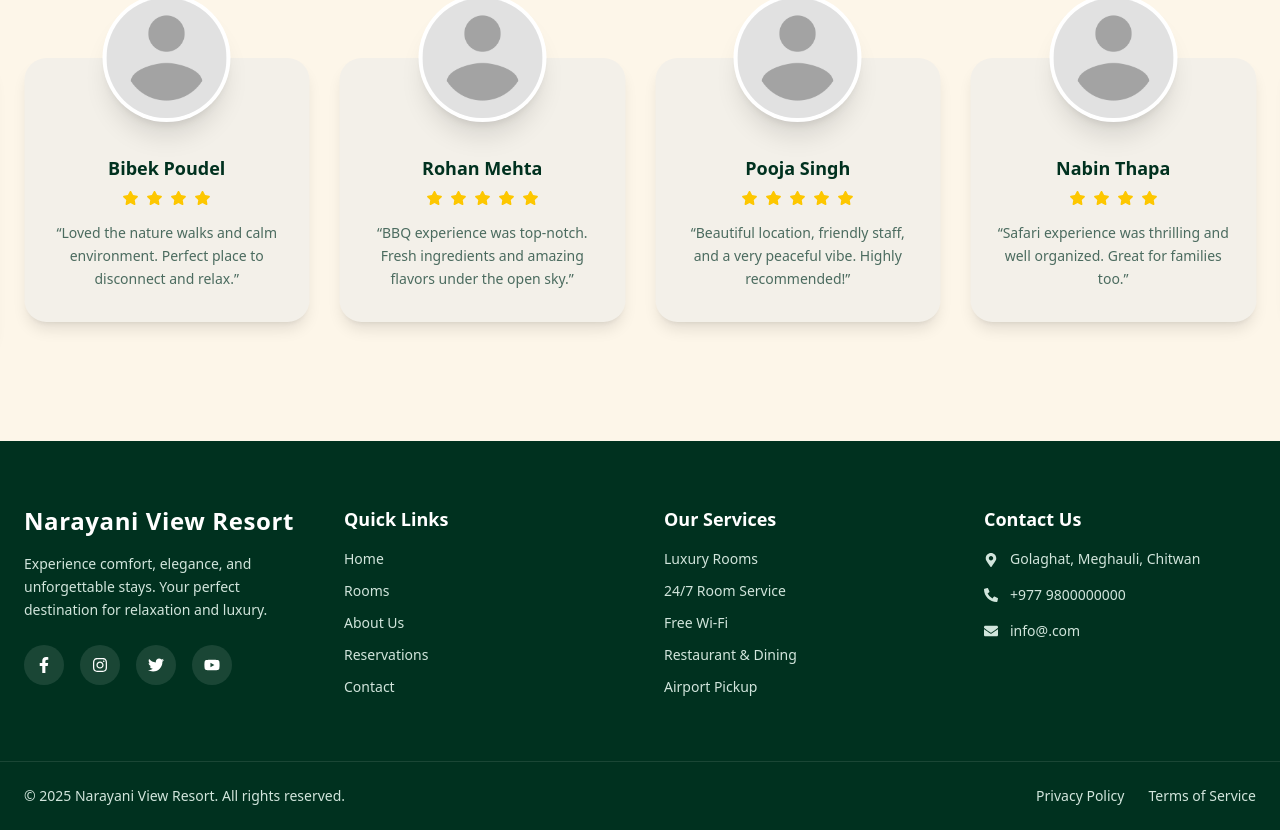
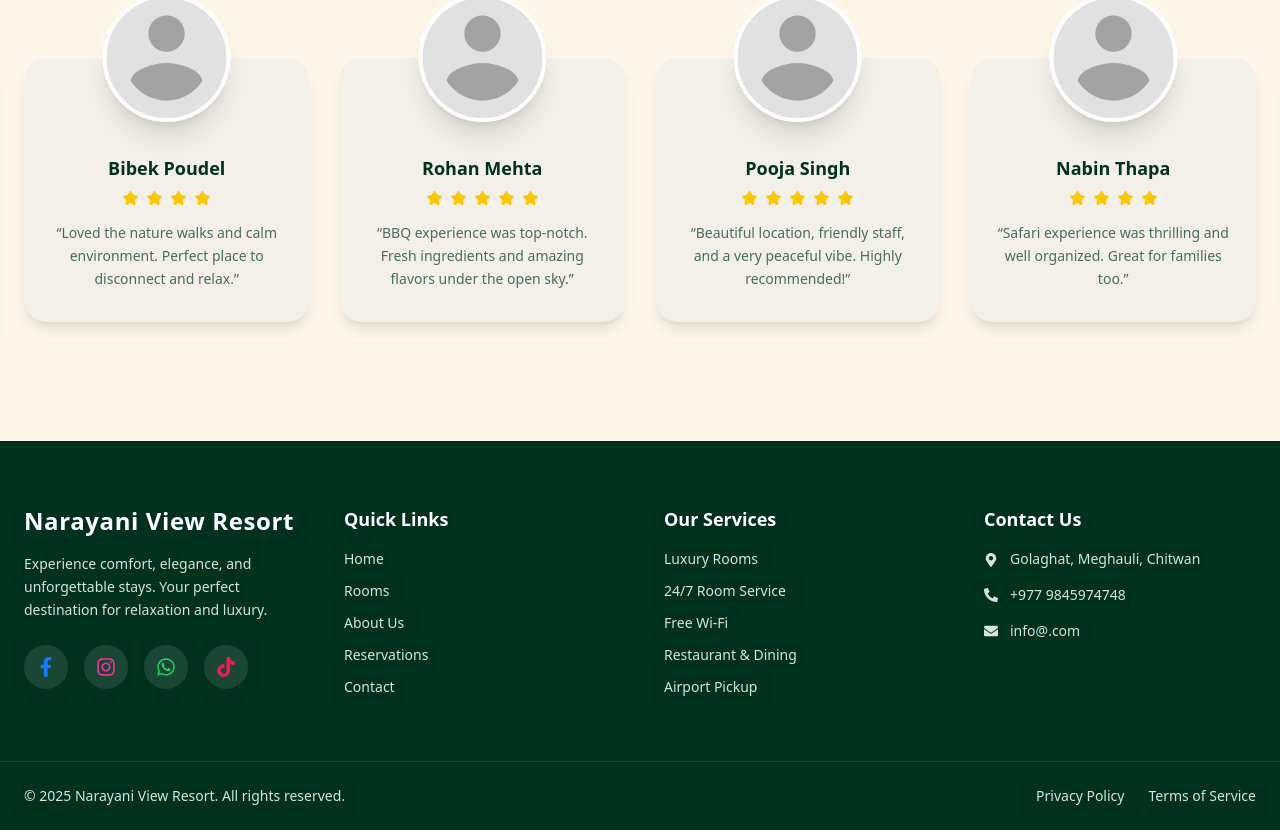
Before and after one commit to kaushalNeupane10/nvr, a Next.js app in the folder frontend/: page / in a window 1280 px wide. Shown: the part 3008-3838 px from the top of the page. Built offline with nearby package versions, Linux system fonts and the light colour scheme.

Commit message:
remove twitter and added tiktok icon and give colors to all social media and integrated redirects.

```diff
--- a/frontend/components/Footer.jsx
+++ b/frontend/components/Footer.jsx
@@ -1,11 +1,11 @@
 import {
   FaFacebookF,
   FaInstagram,
-  FaTwitter,
-  FaYoutube,
   FaMapMarkerAlt,
   FaPhoneAlt,
   FaEnvelope,
+  FaWhatsapp,
+  FaTiktok,
 } from "react-icons/fa";
 import Link from "next/link";
 
@@ -27,30 +27,39 @@ export default function Footer() {
 
             {/* social icons  */}
             <div className="flex gap-4 mt-6">
-              <a
+              <Link
                 className="p-3 bg-white/10 rounded-full hover:bg-white hover:text-[#00311F] transition"
-                href="#"
+                href="https://www.facebook.com/p/Narayani-View-Resort-100087618230983/"
+                target="_blank"
+                rel="noopener noreferrer"
               >
-                <FaFacebookF />
-              </a>
-              <a
+                <FaFacebookF className="text-[#1877F2] w-5 h-5"/>
+              </Link>
+              <Link
                 className="p-3 bg-white/10 rounded-full hover:bg-white hover:text-[#00311F] transition"
-                href="#"
+                href="https://www.instagram.com/p/DEH9oNwqIvW/?hl=en"
+                target="_blank"
+                rel="noopener noreferrer"
               >
-                <FaInstagram />
-              </a>
-              <a
+                <FaInstagram className="text-pink-500 w-5 h-5"/>
+              </Link>
+
+              <Link
                 className="p-3 bg-white/10 rounded-full hover:bg-white hover:text-[#00311F] transition"
-                href="#"
+                href="https://wa.me/9779845974748"
+                target="_blank"
+                rel="noopener noreferrer"
               >
-                <FaTwitter />
-              </a>
-              <a
+                <FaWhatsapp className="text-[#25D366] w-5 h-5"/>
+              </Link>
+              <Link
                 className="p-3 bg-white/10 rounded-full hover:bg-white hover:text-[#00311F] transition"
-                href="#"
+                href="https://www.tiktok.com/@narayani.river.vi"
+                target="_blank"
+                rel="noopener noreferrer"
               >
-                <FaYoutube />
-              </a>
+                <FaTiktok className="text-[#EE1D52] w-5 h-5"/>
+              </Link>
             </div>
           </div>
 
@@ -111,7 +120,7 @@ export default function Footer() {
               </li>
               <li className="flex items-center gap-3">
                 <FaPhoneAlt />
-                <span>+977 9800000000</span>
+                <span><Link href="tel:+9779845974748">+977 9845974748</Link></span>
               </li>
               <li className="flex items-center gap-3">
                 <FaEnvelope />
```
